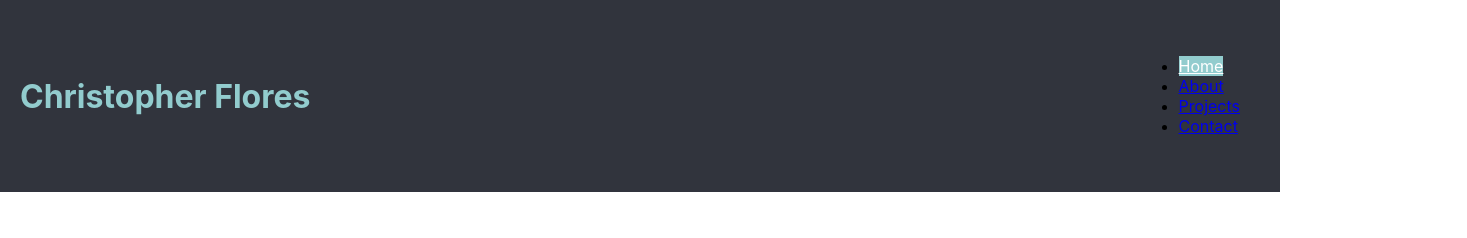
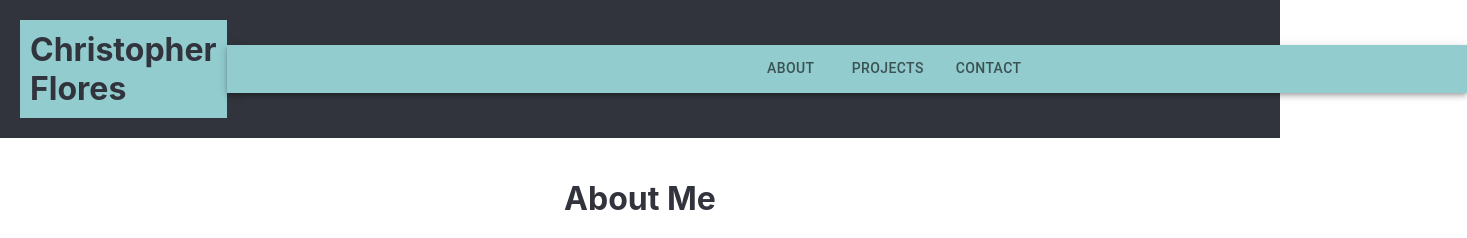
Before and after one commit to christopherflores9312/ReactPortfolio, a React (Create React App) app: page / in a window 1280 px wide. Shown: the top 238 px of the page, 1467 px wide, since content can reach past the window. Built offline with nearby package versions, Linux system fonts and the light colour scheme; grey boxes are pictures that could not be loaded.

Commit message:
added MUI

```diff
--- a/package.json
+++ b/package.json
@@ -3,6 +3,9 @@
   "version": "0.1.0",
   "private": true,
   "dependencies": {
+    "@emotion/react": "^11.11.1",
+    "@emotion/styled": "^11.11.0",
+    "@mui/material": "^5.14.0",
     "@testing-library/jest-dom": "^5.16.5",
     "@testing-library/react": "^13.4.0",
     "@testing-library/user-event": "^13.5.0",
--- a/src/App.js
+++ b/src/App.js
@@ -8,9 +8,22 @@ import About from './About';
 import Portfolio from './Portfolio';
 import Contact from './Contact';
 import Resume from './Resume';
+import { ThemeProvider, createTheme } from '@mui/material/styles';
+
+const theme = createTheme({
+  palette: {
+    primary: {
+      main: '#92ccce',
+    },
+    text: {
+      primary: '#31343d',
+    },
+  },
+});
 
 function App() {
   return (
+    <ThemeProvider theme={theme}>
     <Router>
       <Header>
         <Navigation />
@@ -24,6 +37,7 @@ function App() {
       </Routes>
       <Footer />
     </Router>
+    </ThemeProvider>
   );
 }
 
--- a/src/Header.js
+++ b/src/Header.js
@@ -1,13 +1,42 @@
 import React from 'react';
 import Navigation from './Navigation';
-import styles from './Header.module.css';
+import { styled } from '@mui/system';
+
+const HeaderWrapper = styled('header')({
+  display: 'flex',
+  justifyContent: 'space-between',
+  alignItems: 'center',
+  backgroundColor: '#31343d',
+  padding: 20,
+  '@media (max-width:768px)': {
+    flexDirection: 'column',
+    justifyContent: 'center',
+  },
+});
+
+const Title = styled('h1')({
+  backgroundColor: '#92ccce',
+  padding: 10,
+  width: 300,
+  textAlign: 'left',
+  marginLeft: -20,
+  color: '#31343d',
+  margin: 0,
+  '@media (max-width:768px)': {
+    marginLeft: 0,
+    textAlign: 'left',
+    width: '50%',
+    marginBottom: 20,
+    fontSize: '3vw',
+  },
+});
 
 function Header() {
   return (
-    <header className={styles.header}>
-      <h1>Christopher Flores</h1>
+    <HeaderWrapper>
+      <Title>Christopher Flores</Title>
       <Navigation />
-    </header>
+    </HeaderWrapper>
   );
 }
 
--- a/src/Navigation.js
+++ b/src/Navigation.js
@@ -1,34 +1,40 @@
+import React from 'react';
 import { useLocation, Link } from 'react-router-dom';
-import styles from './Navigation.module.css';
+import { AppBar, Tabs, Tab } from '@mui/material';
+import { styled } from '@mui/system';
+
+// Create a styled Link component
+const StyledLink = styled(Link)(({ theme }) => ({
+  textDecoration: 'none',
+  color: theme.palette.text.primary,
+}));
 
 const Navigation = () => {
   const location = useLocation();
 
+  // Function to map location to tab index
+  const getTabValue = (location) => {
+    switch (location.pathname) {
+      case '/about':
+        return 1;
+      case '/projects':
+        return 2;
+      case '/contact':
+        return 3;
+      default:
+        return 0;
+    }
+  };
+
   return (
-    <nav className={styles.navbar}>
-      <ul>
-        <li>
-          <Link to="/" className={location.pathname === '/' ? styles.activeLink : ''}>
-            Home
-          </Link>
-        </li>
-        <li>
-          <Link to="/about" className={location.pathname === '/about' ? styles.activeLink : ''}>
-            About
-          </Link>
-        </li>
-        <li>
-          <Link to="/projects" className={location.pathname === '/projects' ? styles.activeLink : ''}>
-            Projects
-          </Link>
-        </li>
-        <li>
-          <Link to="/contact" className={location.pathname === '/contact' ? styles.activeLink : ''}>
-            Contact
-          </Link>
-        </li>
-      </ul>
-    </nav>
+    <AppBar position="static">
+      <Tabs value={getTabValue(location)} centered>
+        <Tab label="Home" component={StyledLink} to="/" />
+        <Tab label="About" component={StyledLink} to="/about" />
+        <Tab label="Projects" component={StyledLink} to="/projects" />
+        <Tab label="Contact" component={StyledLink} to="/contact" />
+      </Tabs>
+    </AppBar>
   );
 };
 
```
Also changed, not shown: 1 other file (tests, documents, lock files or other folders).
